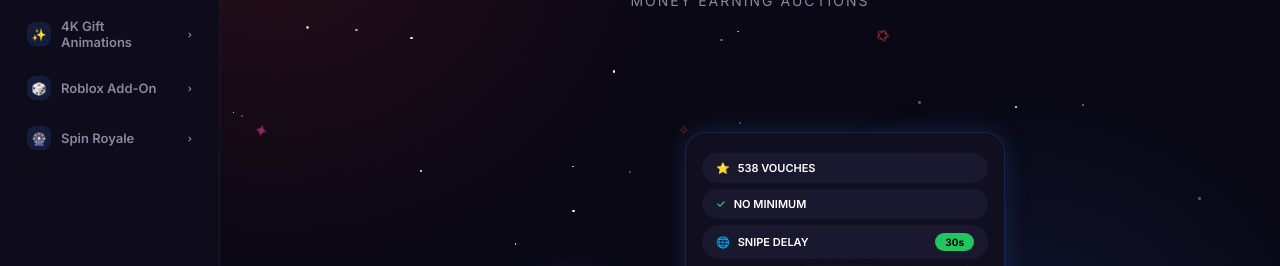
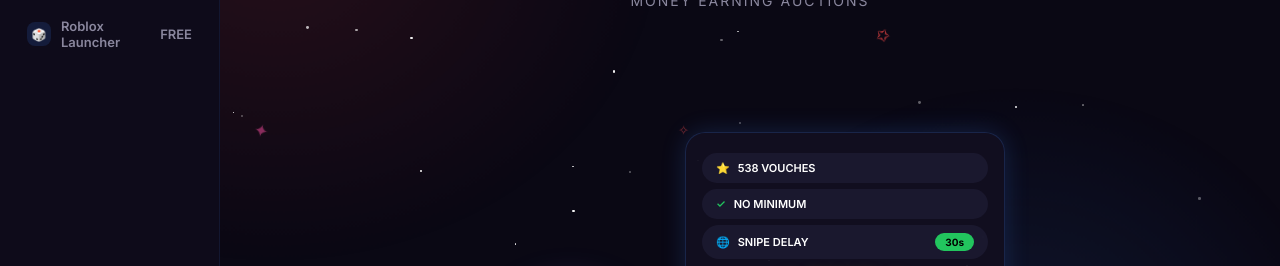
Before and after one commit to EVORTEXZ786/zoozi-app, a website: page public/index.html in a window 1280 px wide. Shown: the part 228-494 px from the top of the page. Drawn offline with Linux system fonts and the light colour scheme.

Commit message:
Sidebar: Auction Board + Roblox Launcher (free)

```diff
--- a/public/index.html
+++ b/public/index.html
@@ -644,19 +644,9 @@
         </div>
       </div>
       <div class="nav-item">
-        <div class="nav-icon">&#10024;</div>
-        4K Gift Animations
-        <span class="nav-arrow">&#8250;</span>
-      </div>
-      <div class="nav-item">
         <div class="nav-icon">&#127922;</div>
-        Roblox Add-On
-        <span class="nav-arrow">&#8250;</span>
-      </div>
-      <div class="nav-item">
-        <div class="nav-icon">&#127905;</div>
-        Spin Royale
-        <span class="nav-arrow">&#8250;</span>
+        Roblox Launcher
+        <span class="price" style="margin-left:auto;">FREE</span>
       </div>
     </nav>
     <a class="sidebar-discord" href="#">
```
